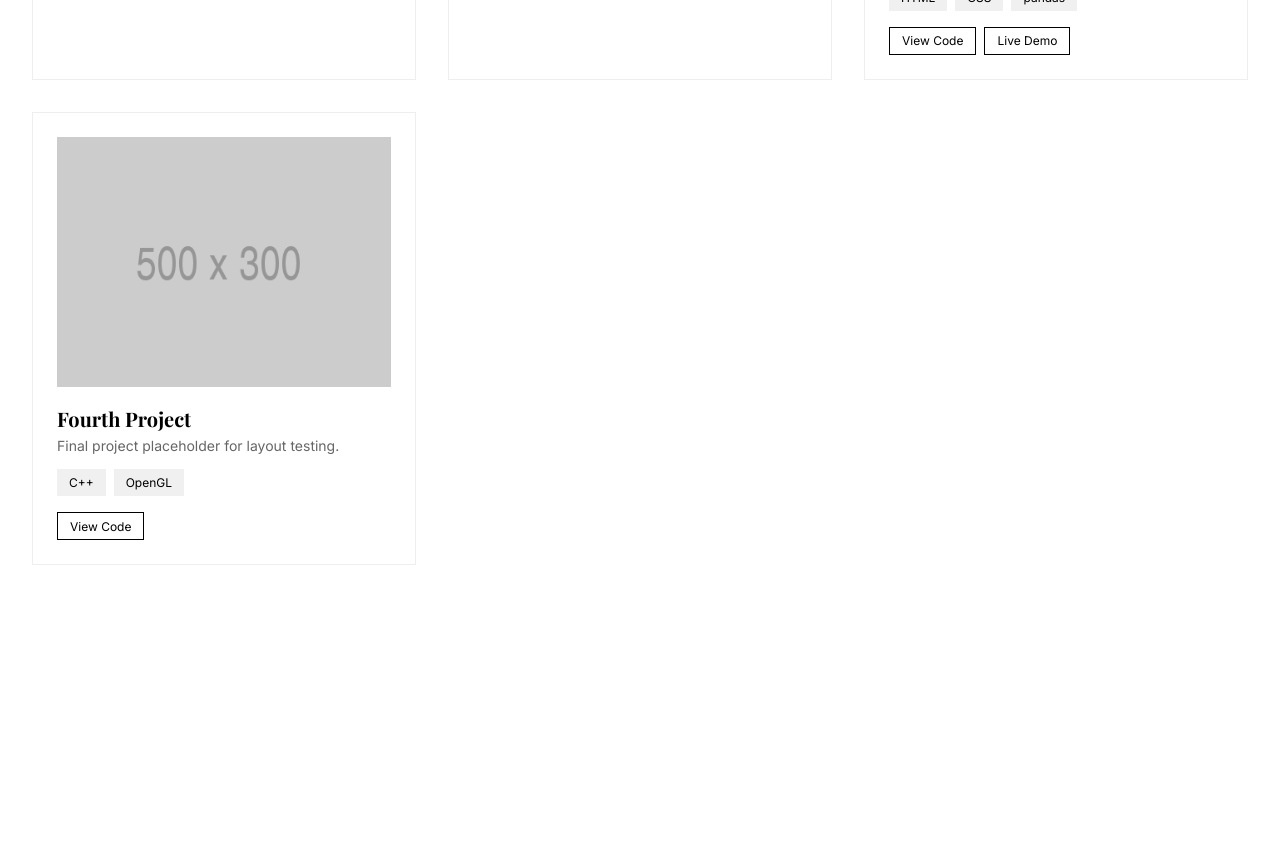
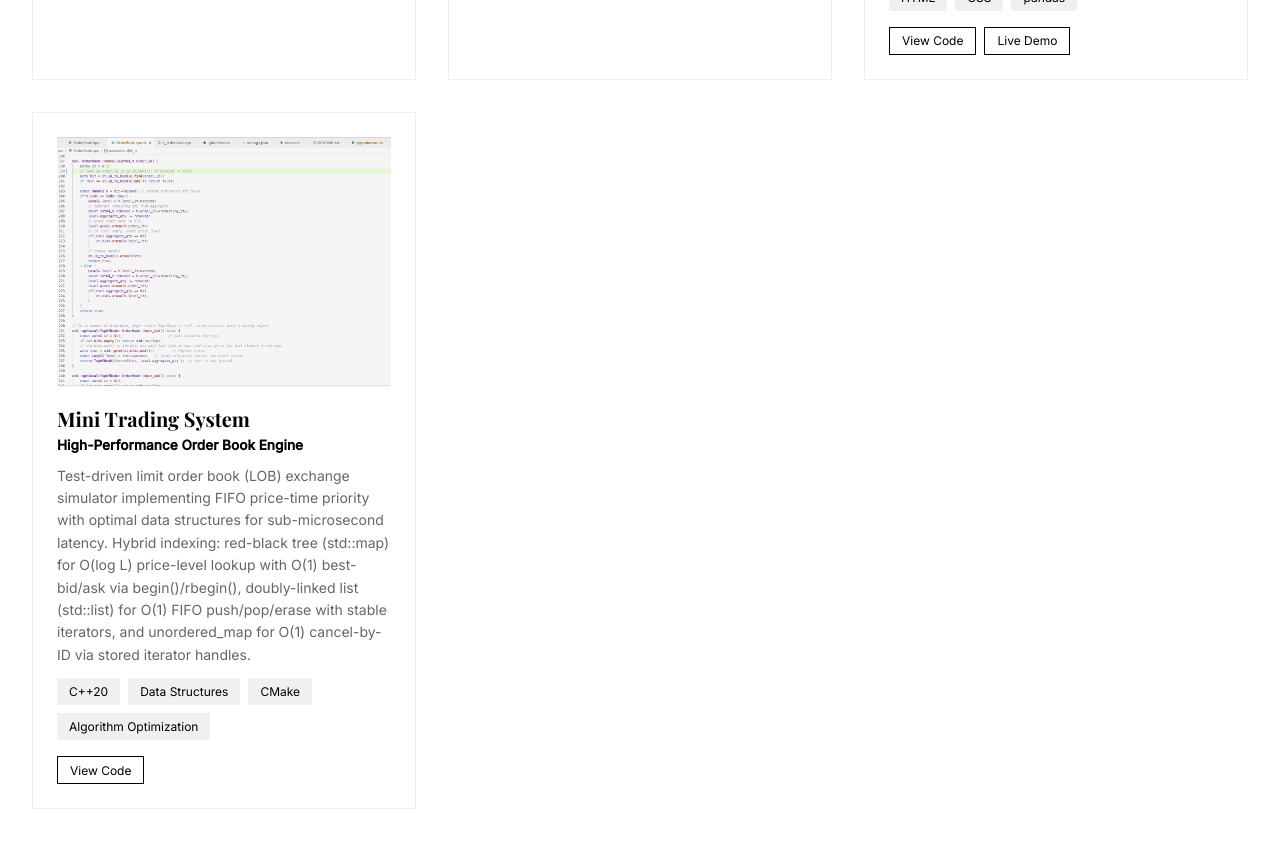
Before and after one commit to alissawu/alissasite, a Next.js app: page /projects in a window 1280 px wide. Shown: the part 900-1748 px from the top of the page. Before the commit the page ends 1529 px from the top, so only its background shows below. Built offline with nearby package versions, Linux system fonts and the light colour scheme.

Commit message:
added mini exchange project

```diff
--- a/src/app/projects/page.tsx
+++ b/src/app/projects/page.tsx
@@ -137,26 +137,39 @@ export default function Projects() {
           </div>
 
 
-          {/* Project Card 4 */}
+          {/* Project Card - Mini Trading System */}
           <div className={styles.projectCard}>
             <div className={styles.projectImage}>
               <Image
-                src="/projects/project1.png"
-                alt="Project Name"
+                src="/projects/miniex.png"
+                alt="Mini Trading System"
                 width={500}
                 height={300}
               />
             </div>
-            <h2>Fourth Project</h2>
+            <h2>Mini Trading System</h2>
+            <p className={styles.projectSubtitle}>High-Performance Order Book
+          Engine</p>
             <p className={styles.projectDescription}>
-              Final project placeholder for layout testing.
+              Test-driven limit order book (LOB) exchange simulator implementing
+          FIFO price-time priority
+              with optimal data structures for sub-microsecond latency. Hybrid
+          indexing: red-black tree
+              (std::map) for O(log L) price-level lookup with O(1) best-bid/ask via
+          begin()/rbegin(),
+              doubly-linked list (std::list) for O(1) FIFO push/pop/erase with
+          stable iterators, and
+              unordered_map for O(1) cancel-by-ID via stored iterator handles.
             </p>
             <div className={styles.techTags}>
-              <span>C++</span>
-              <span>OpenGL</span>
+              <span>C++20</span>
+              <span>Data Structures</span>
+              <span>CMake</span>
+              <span>Algorithm Optimization</span>
             </div>
             <div className={styles.projectLinks}>
-              <a href="https://github.com/..." target="_blank" rel="noopener noreferrer">
+              <a href="https://github.com/alissawu/miniex" target="_blank"
+          rel="noopener noreferrer">
                 View Code
               </a>
             </div>
```
Also changed, not shown: public/projects/miniex.png (added).
